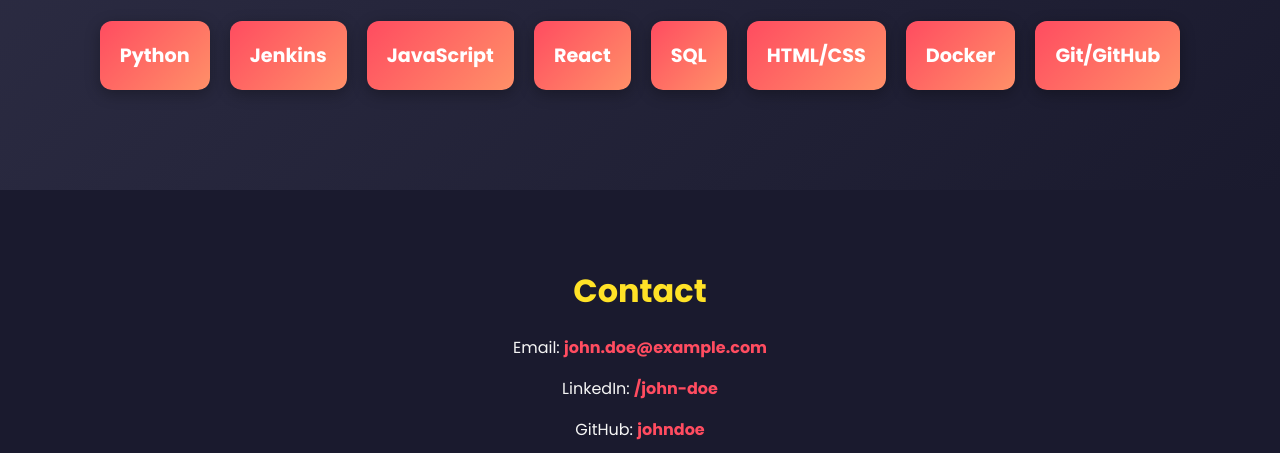
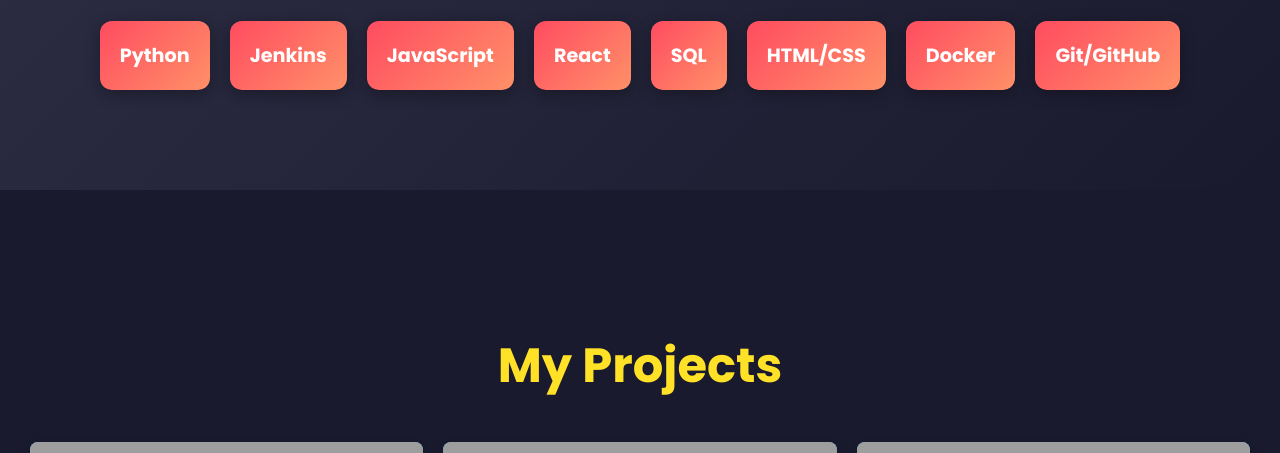
Before and after one commit to tomreece4/cv-website, a Flask app: page / in a window 1280 px wide. Shown: the part 2199-2652 px from the top of the page. Run offline with Flask 3, Linux system fonts and the light colour scheme; grey boxes are pictures that could not be loaded.

Commit message:
Added a projects section

```diff
--- a/static/style.css
+++ b/static/style.css
@@ -192,6 +192,14 @@ a:hover {
     transform: translateY(-5px);
     box-shadow: 0 6px 20px rgba(0, 0, 0, 0.4);
 }
+/* Projects Section */
+#projects h2 {
+    font-size: 3rem;
+    margin-bottom: 40px;
+    color: #ffe227;
+    text-align: center;
+}
+
 
 /* Footer */
 footer {
@@ -235,3 +243,59 @@ footer a:hover {
         transform: translateY(-10px);
     }
 }
+
+/* Projects Section */
+#projects {
+    padding: 100px 20px;
+    background: #1a1a2e;
+}
+
+#projects h2 {
+    font-size: 3rem;
+    margin-bottom: 40px;
+    color: #ffe227;
+    text-align: center;
+}
+
+.projects-grid {
+    display: flex;
+    flex-wrap: wrap;
+    gap: 20px;
+    justify-content: center;
+}
+
+.card {
+    flex: 0 0 calc(33.333% - 20px); /* 3 cards per row with 20px gap */
+    max-width: calc(33.333% - 20px);
+    background: #42c2f5;
+    border-radius: 8px;
+    overflow: hidden;
+    box-shadow: 0 4px 8px rgba(0, 0, 0, 0.2);
+    transition: transform 0.3s ease, box-shadow 0.3s ease;
+}
+
+.card img {
+    width: 100%;
+    border-bottom: 2px solid #fff;
+}
+
+.card .container {
+    padding: 15px;
+    text-align: center;
+}
+
+.card h4 {
+    font-size: 1.2rem;
+    margin-bottom: 10px;
+    color: #1a1a2e;
+}
+
+.card p {
+    font-size: 1rem;
+    color: #1a1a2e;
+}
+
+.card:hover {
+    transform: translateY(-5px);
+    box-shadow: 0 8px 16px rgba(0, 0, 0, 0.3);
+}
--- a/templates/index.html
+++ b/templates/index.html
@@ -52,6 +52,56 @@
             </div>
         </section>
 
+        <section id="projects">
+            <h2>My Projects</h2>
+            <div class="projects-grid">
+                <div class="card">
+                    <img src="img_avatar.png" alt="Project 1" style="width:100%">
+                    <div class="container">
+                        <h4><b>Project 1</b></h4>
+                        <p>Short description of the project.</p>
+                    </div>
+                </div>
+                <div class="card">
+                    <img src="img_avatar.png" alt="Project 2" style="width:100%">
+                    <div class="container">
+                        <h4><b>Project 2</b></h4>
+                        <p>Short description of the project.</p>
+                    </div>
+                </div>
+                <div class="card">
+                    <img src="img_avatar.png" alt="Project 3" style="width:100%">
+                    <div class="container">
+                        <h4><b>Project 3</b></h4>
+                        <p>Short description of the project.</p>
+                    </div>
+                </div>
+                <div class="card">
+                    <img src="img_avatar.png" alt="Project 4" style="width:100%">
+                    <div class="container">
+                        <h4><b>Project 4</b></h4>
+                        <p>Short description of the project.</p>
+                    </div>
+                </div>
+                <div class="card">
+                    <img src="img_avatar.png" alt="Project 5" style="width:100%">
+                    <div class="container">
+                        <h4><b>Project 5</b></h4>
+                        <p>Short description of the project.</p>
+                    </div>
+                </div>
+                <div class="card">
+                    <img src="img_avatar.png" alt="Project 6" style="width:100%">
+                    <div class="container">
+                        <h4><b>Project 6</b></h4>
+                        <p>Short description of the project.</p>
+                    </div>
+                </div>
+            </div>
+        </section>
+
+</div>
+
         <footer>
             <h2>Contact</h2>
             <p>Email: <a href="mailto:john.doe@example.com">john.doe@example.com</a></p>
```
